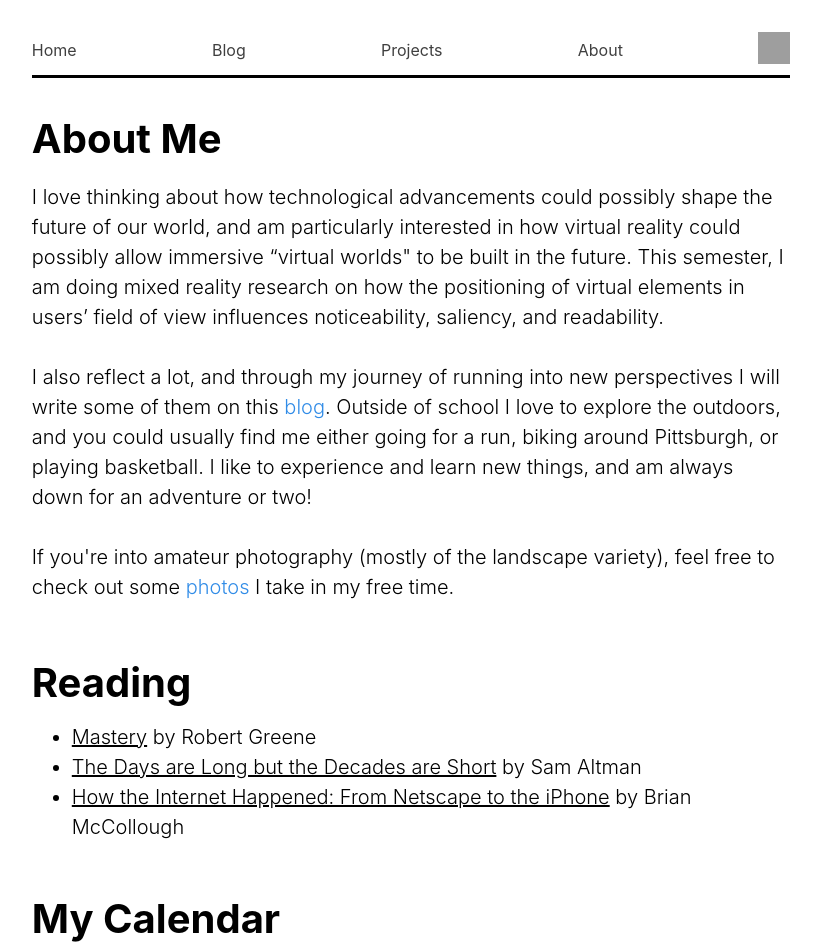
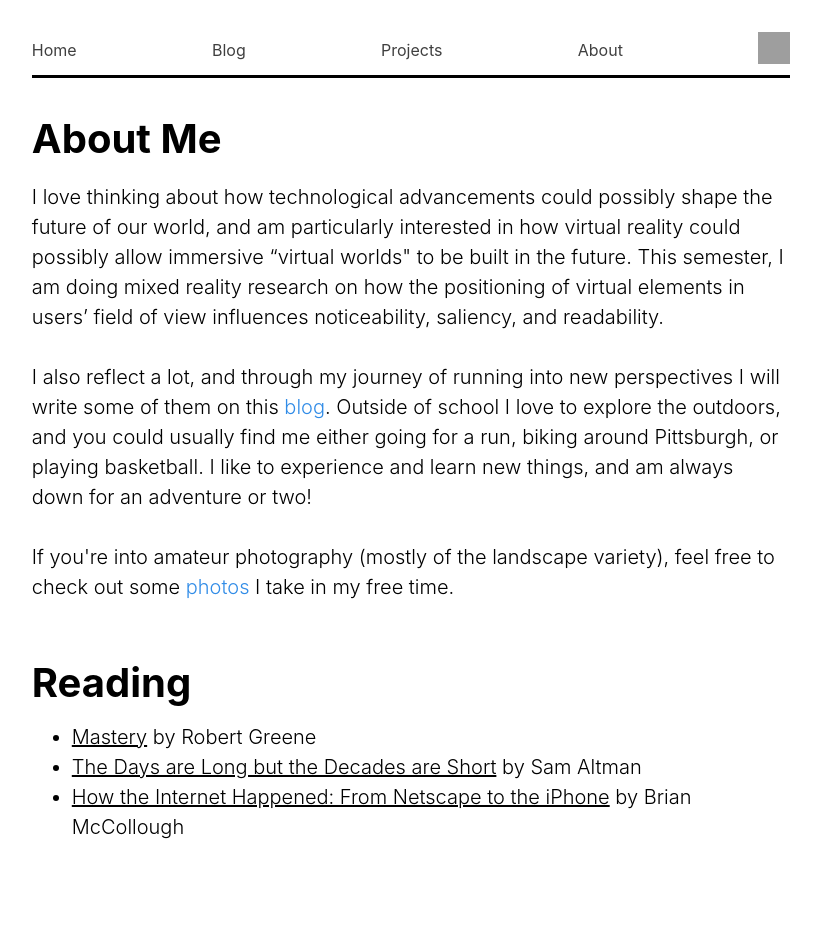
Before and after one commit to oliVRqin/My-Website, a Next.js app: page /about in a window 1280 px wide. Shown: the top 952 px of the page, without its empty margins (229-1050 px from the left). After the commit the page ends 898 px from the top, so only its background shows below. Built offline with nearby package versions, Linux system fonts and the light colour scheme; grey boxes are pictures that could not be loaded.

Commit message:
removed calendar

```diff
--- a/pages/about/index.tsx
+++ b/pages/about/index.tsx
@@ -2,7 +2,6 @@ import Head from 'next/head'
 import styles from '../../styles/Home.module.css'
 import Header from '../../components/header/index'
 import Link from 'next/link'
-import Iframe from 'react-iframe'
 
 export default function About() {
   return (
@@ -33,11 +32,6 @@ export default function About() {
             <li className={styles.homePageDescription}><u>The Days are Long but the Decades are Short</u> by Sam Altman</li>
             <li className={styles.homePageDescription}><u>How the Internet Happened: From Netscape to the iPhone</u> by Brian McCollough</li>
         </ul>
-        <h1 className={styles.title}>
-          My Calendar
-        </h1>
-        <br></br>
-        <Iframe className={styles.calendar} url="https://calendar.google.com/calendar/embed?height=600&amp;wkst=1&amp;bgcolor=%23ffffff&amp;ctz=America%2FNew_York&amp;src=b2xpdmVycWluMjI4QGdtYWlsLmNvbQ&amp;color=%23039BE5&amp;title=My%20Calendar&amp;showTitle=0&amp;showPrint=0&amp;showDate=0&amp;showNav=1&amp;showCalendars=1&amp;showTz=1&amp;showTabs=1&amp;mode=WEEK" scrolling="no" />
       </main>
     </div>
   )
--- a/styles/Home.module.css
+++ b/styles/Home.module.css
@@ -3,8 +3,6 @@
   padding: 0 0.5rem;
   display: flex;
   flex-direction: column;
-  /* background-color: white;
-  color: black; */
 }
 
 .main {
```
Also changed, not shown: 1 other file (tests, documents, lock files or other folders).
